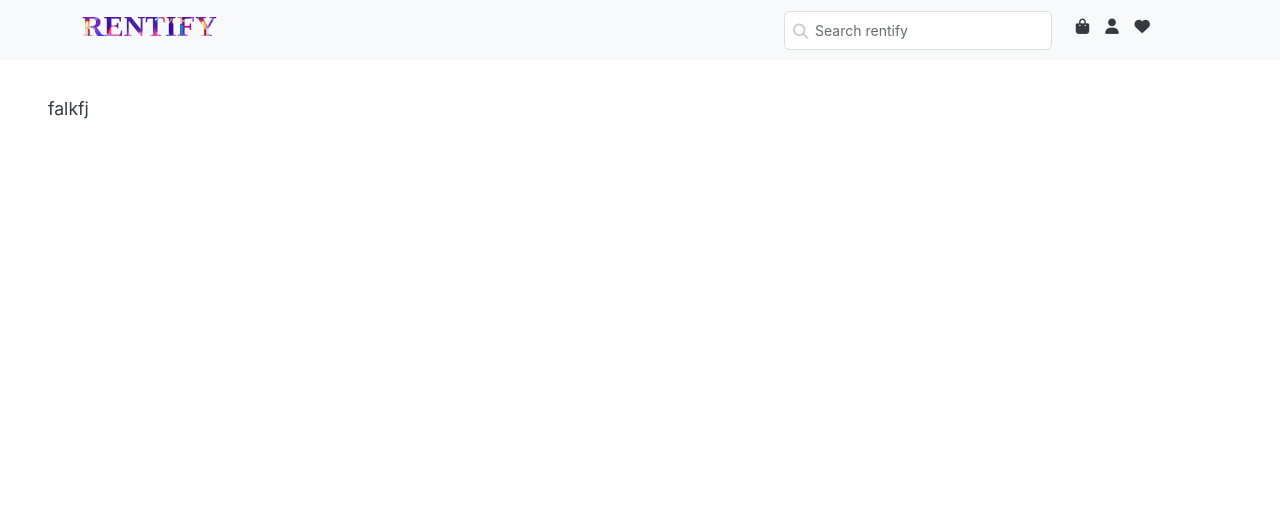
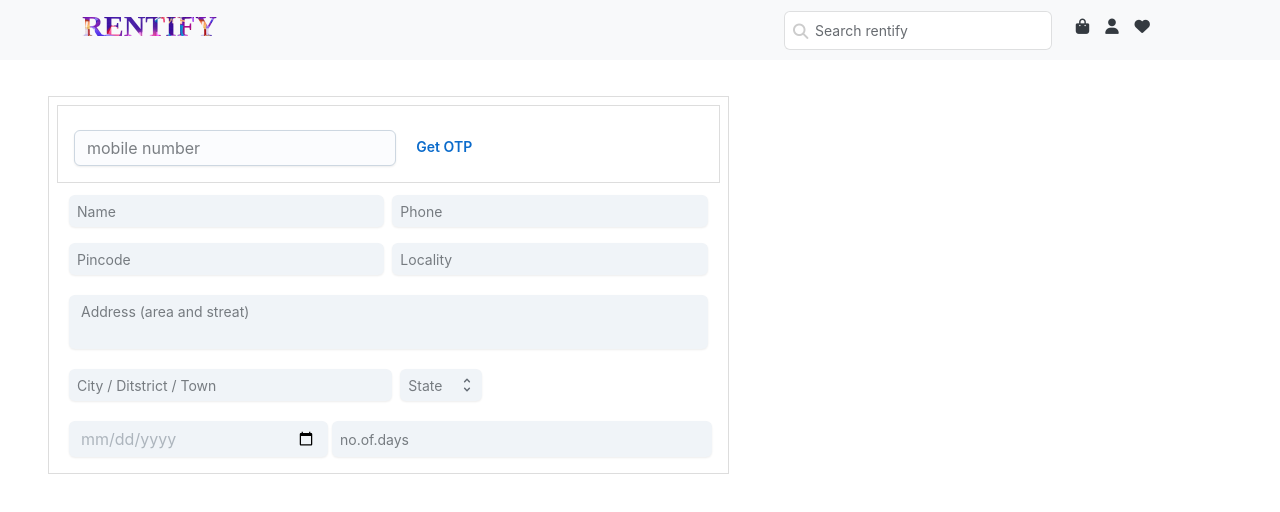
Before and after one commit to Naajiya/Rentify, a React (Vite) app: page /address in a window 1280 px wide. Shown: the top 512 px of the page. Built offline with nearby package versions, Linux system fonts and the light colour scheme.

Commit message:
address component

```diff
--- a/package.json
+++ b/package.json
@@ -13,6 +13,7 @@
     "@emotion/react": "^11.14.0",
     "@emotion/styled": "^11.14.0",
     "@mui/icons-material": "^6.3.1",
+    "@mui/joy": "^5.0.0-beta.51",
     "@mui/material": "^6.3.1",
     "@reduxjs/toolkit": "^2.5.0",
     "bootstrap": "^5.3.3",
--- a/src/components/Address.jsx
+++ b/src/components/Address.jsx
@@ -1,16 +1,160 @@
-import React from 'react'
+
+import Input from '@mui/joy/Input';
+import * as React from 'react';
+import { Col, Row } from 'react-bootstrap';
+import Box from '@mui/joy/Box';
+import Button from '@mui/joy/Button';
+import FormControl from '@mui/joy/FormControl';
+import FormLabel from '@mui/joy/FormLabel';
+import FormHelperText from '@mui/joy/FormHelperText';
+import Stack from '@mui/joy/Stack';
+import InfoOutlined from '@mui/icons-material/InfoOutlined';
+import Textarea from '@mui/joy/Textarea';
+import Select from '@mui/joy/Select';
+import Option from '@mui/joy/Option';
+
+
 
 function Address() {
+  // const inputRef = React.useRef(null);
   return (
     <>
-    <div className=''>
+      <div className=''>
         <div className='p-5'>
-            <div className='pt-5'>
-                falkfj
-            </div>
+          <div className='pt-5 '>
+
+            <Row>
+              <Col lg={7}>
+                <div className='border p-2'>
+
+                  {/* phone number verification */}
+                  <div className='d-flex border p-2' >
+                    <Input
+                      disabled={false}
+                      placeholder="mobile number"
+                      variant="outlined"
+                      className='w-50 m-2 mt-3'
+                    />
+                    {/* get otp */}
+                    <Button variant="plain" className='h-25 mt-3' size='sm'>Get OTP</Button>
+                  </div>
+
+                  <div className='d-flex m-2'>
+                    <Input
+                      placeholder="Name"
+                      size="sm"
+                      variant="soft"
+                      className='w-50 m-1'
+                    />
+
+                    <Input
+                      placeholder="Phone"
+                      size="sm"
+                      variant="soft"
+                      className='w-50 m-1'
+                    />
+                  </div>
+
+                  <div className='d-flex m-2'>
+                    <Input
+                      placeholder="Pincode"
+                      size="sm"
+                      variant="soft"
+                      className='w-50 m-1'
+                    />
+
+                    <Input
+                      placeholder="Locality"
+                      size="sm"
+                      variant="soft"
+                      className='w-50 m-1'
+                    />
+                  </div>
+
+
+                  <Row className='d-flex '>
+                    <Box sx={{ p: 1 }} fontSize={1}>
+                      <Textarea
+                        placeholder="Address (area and streat)"
+                        minRows={2}
+                        maxRows={4}
+                        // minCols={30}
+                        variant="soft"
+                        className="custom-textarea ms-3 me-3"
+                        sx={{ fontSize: '14px' }}
+                      // sx={{ width: '300px' }}
+                      />
+                    </Box>
+                  </Row>
+
+                  <div className='d-flex m-2'>
+
+                    <Input
+                      placeholder="City / Ditstrict / Town"
+                      size="sm"
+                      variant="soft"
+                      className='w-50  m-1'
+                    />
+
+
+
+                    <Stack spacing={2} sx={{ alignItems: 'flex-start', width: '250' }} >
+                      <Select
+                        placeholder="State"
+                        name="foo"
+                        required
+                        variant='soft'
+                        size='sm'
+                        className='m-1 w-100'
+                      // sx={{ minWidth: 250 }}
+                      >
+                        <Option value="dog">kerala</Option>
+                        <Option value="cat">karnataka</Option>
+                        <Option value="fish">tamilNadu</Option>
+                        <Option value="bird">Goa</Option>
+                      </Select>
+
+                    </Stack>
+
+
+
+                  </div>
+
+                  <div className='d-flex ms-2'>
+
+
+                        <Stack spacing={1.5} sx={{ minWidth: 259 }}>
+                          <Input
+                            type="date"
+                            className='ms-1 m-2 w-100 text-secondary'
+                            variant='soft'
+                            slotProps={{
+                              input: {
+                                min: '2025-10-10', // Set your desired minimum date here
+                              },
+                            }}
+                          />
+                        </Stack>
+
+                        <Input
+                          placeholder="no.of.days"
+                          size="sm"
+                          type='number'
+                          variant="soft"
+                          className='w-75 m-2'
+                        />
+
+
+                  </div>
+
+                </div>
+              </Col>
+            </Row>
+
+          </div>
         </div>
 
-    </div>
+      </div>
     </>
   )
 }
--- a/src/components/BottomDrawer.jsx
+++ b/src/components/BottomDrawer.jsx
@@ -39,8 +39,9 @@ export default function BottomDrawer() {
           </div>
 
           <div className='m-2'>
-            <Link to={'/address'}><Button color="secondary" className='fw-bold w-25'>Continue</Button></Link>
+            <Link to='/address'><Button color="secondary" className='fw-bold w-25'>Continue</Button></Link>
             </div>
+
         </div>
       </Drawer>
     </div>
```
Also changed, not shown: 1 other file (tests, documents, lock files or other folders).
